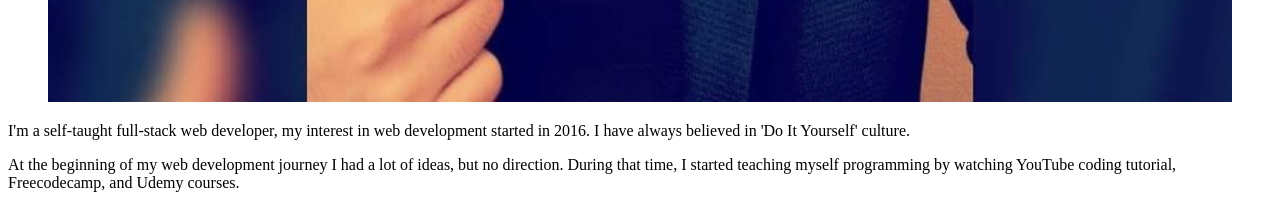
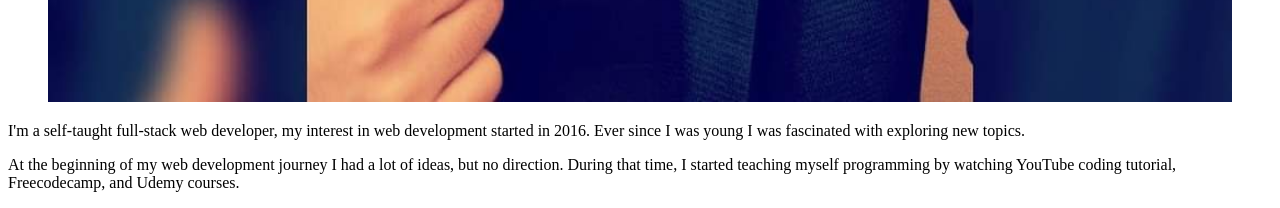
Before and after one commit to sami-alaloosi/portfolio-v2, a Next.js app: page / in a window 1280 px wide. Shown: the part 4160-4368 px from the top of the page. Built offline with nearby package versions, Linux system fonts and the light colour scheme.

Commit message:
Update About.js

```diff
--- a/components/About.js
+++ b/components/About.js
@@ -73,7 +73,7 @@ export default function About() {
           <div className="mt-8 lg:mt-0">
             <div className="text-base max-w-prose mx-auto lg:max-w-none">
               <p className="text-lg text-gray-500">
-              I'm a self-taught full-stack web developer, my interest in web development started in 2016. I have always believed in <span className="font-semibold"> 'Do It Yourself' </span> culture.
+              I'm a self-taught full-stack web developer, my interest in web development started in 2016. Ever since I was young I was fascinated with exploring new topics.
               </p>
             </div>
             <div className="mt-5 prose prose-indigo text-gray-500 mx-auto lg:max-w-none lg:row-start-1 lg:col-start-1">
```
